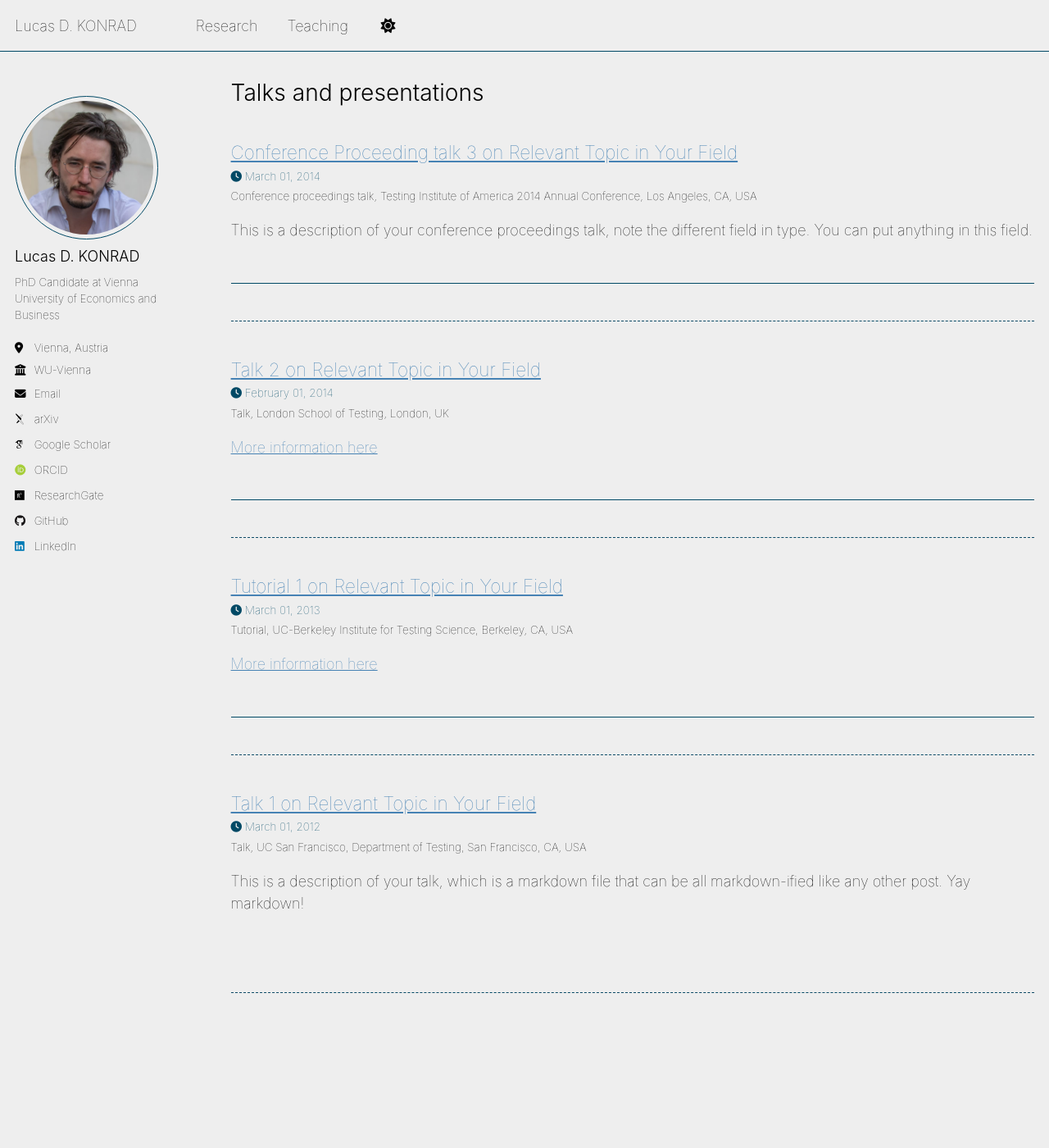
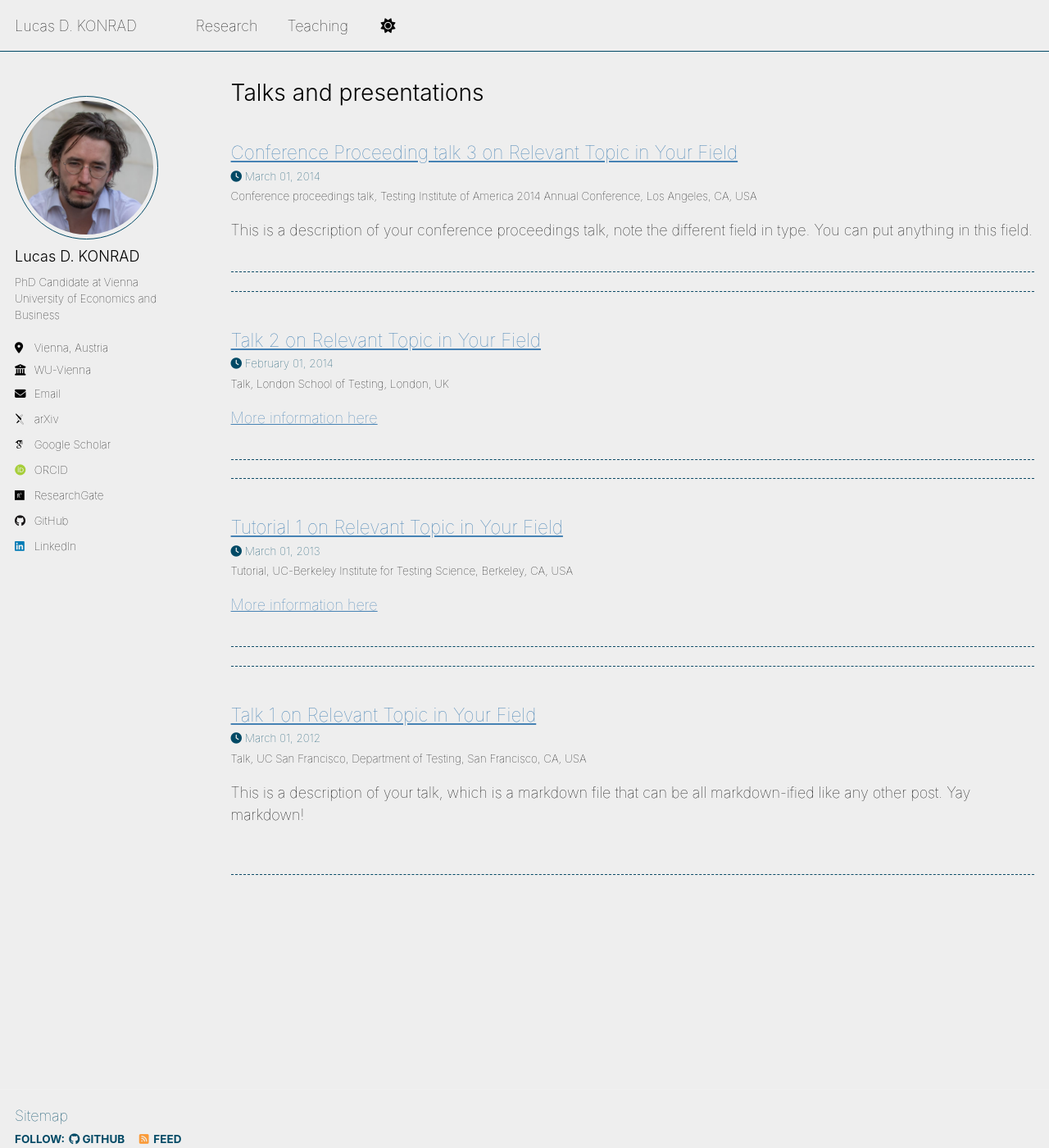
Before and after one commit to konradld/konradld.github.io, a Jekyll site: the page built from _pages/talks.html, in a window 1280 px wide and 1400 px high. Shown: the whole window at 82% size. Built offline with Jekyll 4.4.1, drawn with Linux system fonts in a browser that asks for light colours; some web fonts are replaced; a script that is not in the unit is left out.

Commit message:
Update main.scss

```diff
--- a/assets/css/main.scss
+++ b/assets/css/main.scss
@@ -43,9 +43,9 @@
 ;
 
 .archive__item {
-  padding-bottom: 1.5em;
-  margin-bottom: 1.5em;
-  border-bottom: 1px solid var(--global-border-color);
+  padding-bottom: 0.75em;
+  margin-bottom: 0.25em;
+  border-bottom: 1px dashed var(--global-border-color);
 }
 
 /* Remove border from last item */
```
